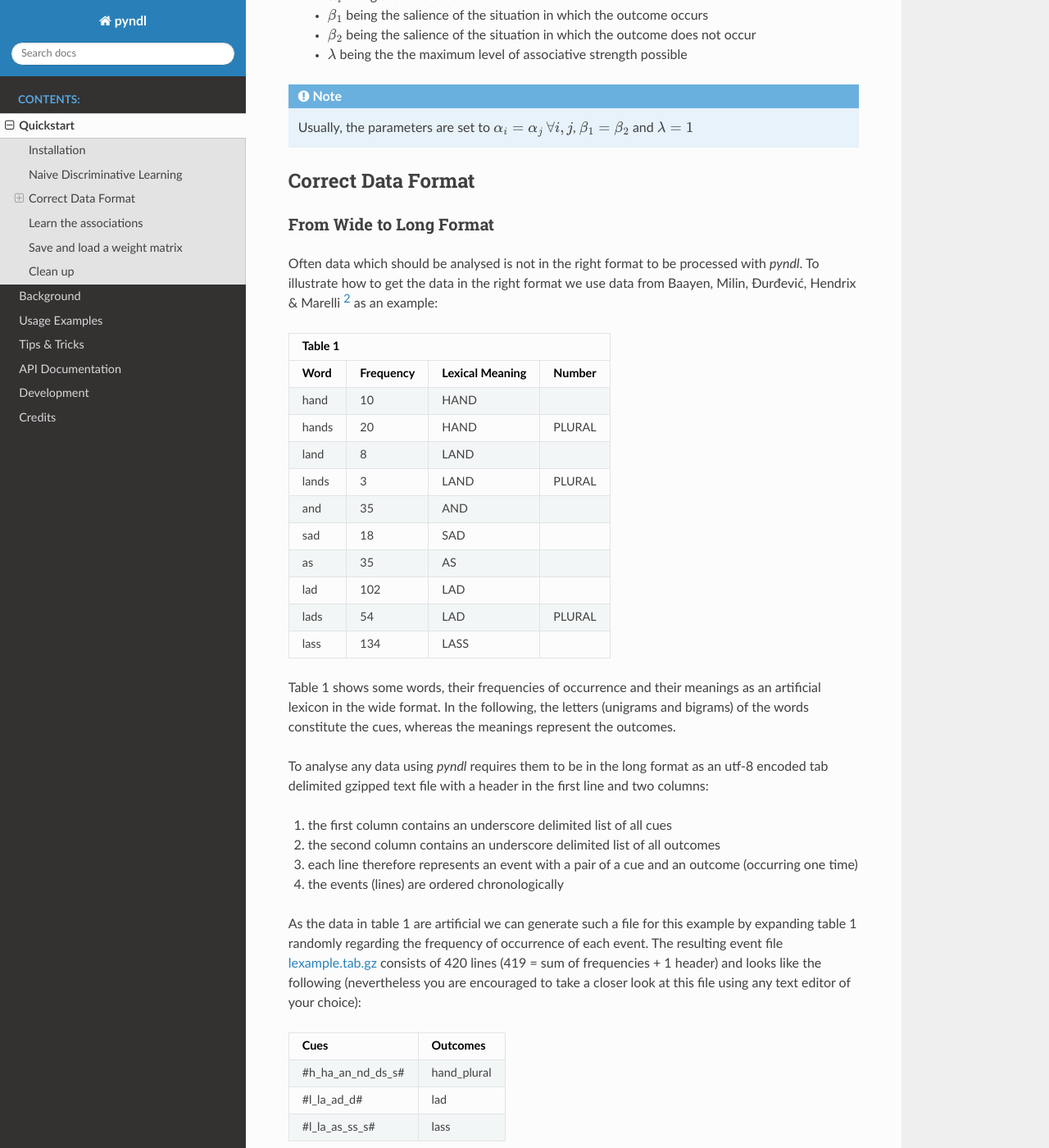
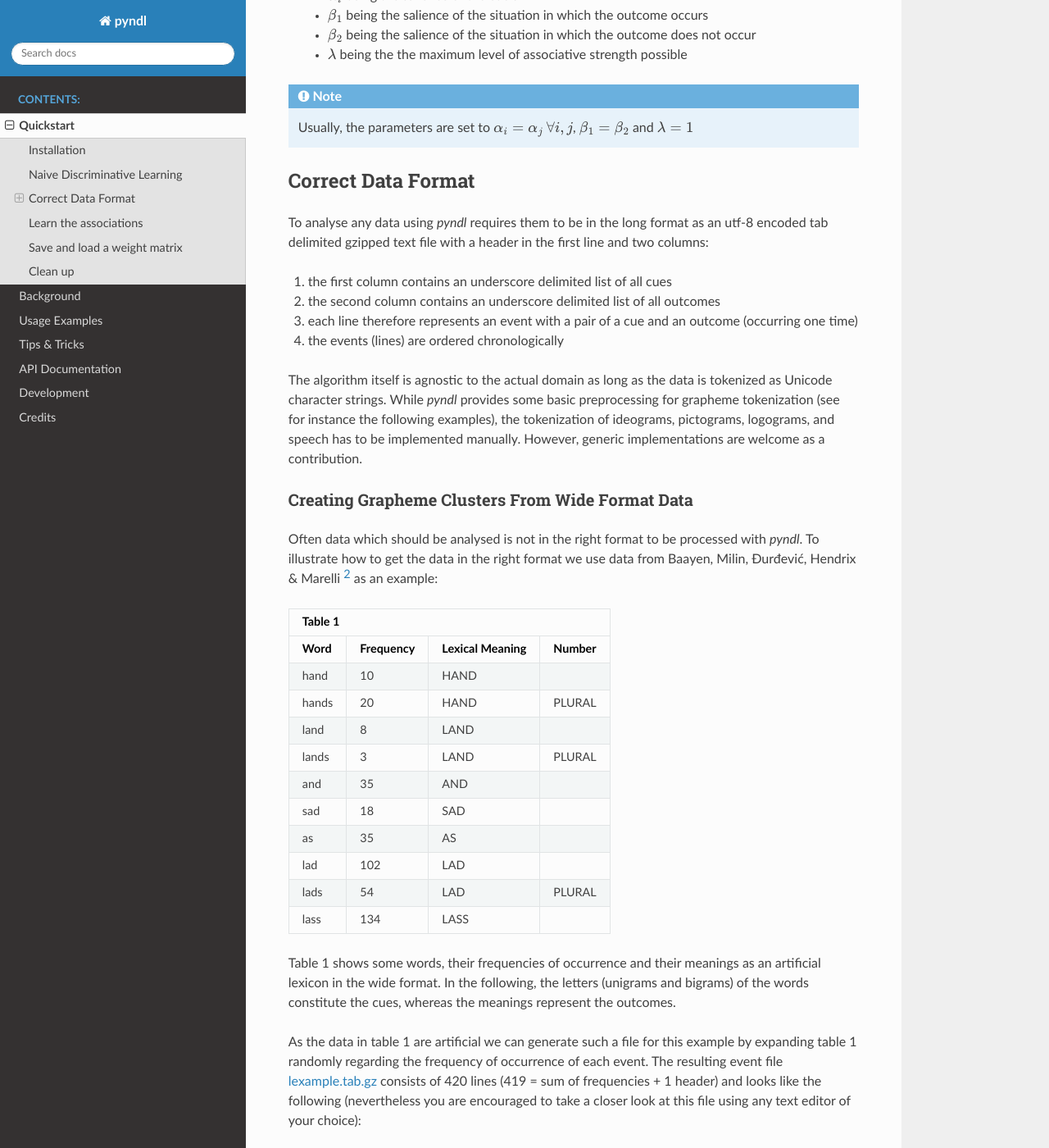
Before and after one commit to quantling/pyndl, a Sphinx documentation site: the page built from doc/source/quickstart.rst, in a window 1280 px wide and 1400 px high, scrolled down 1066 px. Shown: the whole window at 82% size. Built offline with Sphinx 7.4.7 and the Read the Docs theme 2.0.0, drawn with Linux system fonts in a browser that asks for light colours; pages that are not in the unit, such as notebooks, are missing from menus; some of the changed text lies outside the part shown.

Commit message:
clarifies quickstart section

```diff
--- a/doc/source/quickstart.rst
+++ b/doc/source/quickstart.rst
@@ -77,8 +77,25 @@ with
 Correct Data Format
 -------------------
 
-From Wide to Long Format
-^^^^^^^^^^^^^^^^^^^^^^^^
+To analyse any data using *pyndl* requires them to be in the long format as an
+utf-8 encoded tab delimited gzipped text file with a header in the first line
+and two columns:
+
+1. the first column contains an underscore delimited list of all cues
+2. the second column contains an underscore delimited list of all outcomes
+3. each line therefore represents an event with a pair of a cue and an outcome
+   (occurring one time)
+4. the events (lines) are ordered chronologically
+
+The algorithm itself is agnostic to the actual domain as long as the data is tokenized
+as Unicode character strings. While *pyndl* provides some basic preprocessing for grapheme
+tokenization (see for instance the following examples), the tokenization of ideograms,
+pictograms, logograms, and speech has to be implemented manually. However, generic
+implementations are welcome as a contribution.
+
+
+Creating Grapheme Clusters From Wide Format Data
+^^^^^^^^^^^^^^^^^^^^^^^^^^^^^^^^^^^^^^^^^^^^^^^^
 
 Often data which should be analysed is not in the right format to be processed
 with *pyndl*. To illustrate how to get the data in the right format we use data
@@ -117,8 +124,8 @@ Cues               Outcomes
 =================  =============
 
 
-From Corpus to Long Format
-^^^^^^^^^^^^^^^^^^^^^^^^^^
+Creating Grapheme Clusters From Corpus Data
+^^^^^^^^^^^^^^^^^^^^^^^^^^^^^^^^^^^^^^^^^^^
 
 Often the corpus which should be analysed is only a raw utf-8 encoded text file
 that contains huge amounts of text. From here on we will refer to such a file
```
Also changed, not shown: other parts of doc/source/quickstart.rst (+0 -10 lines).
